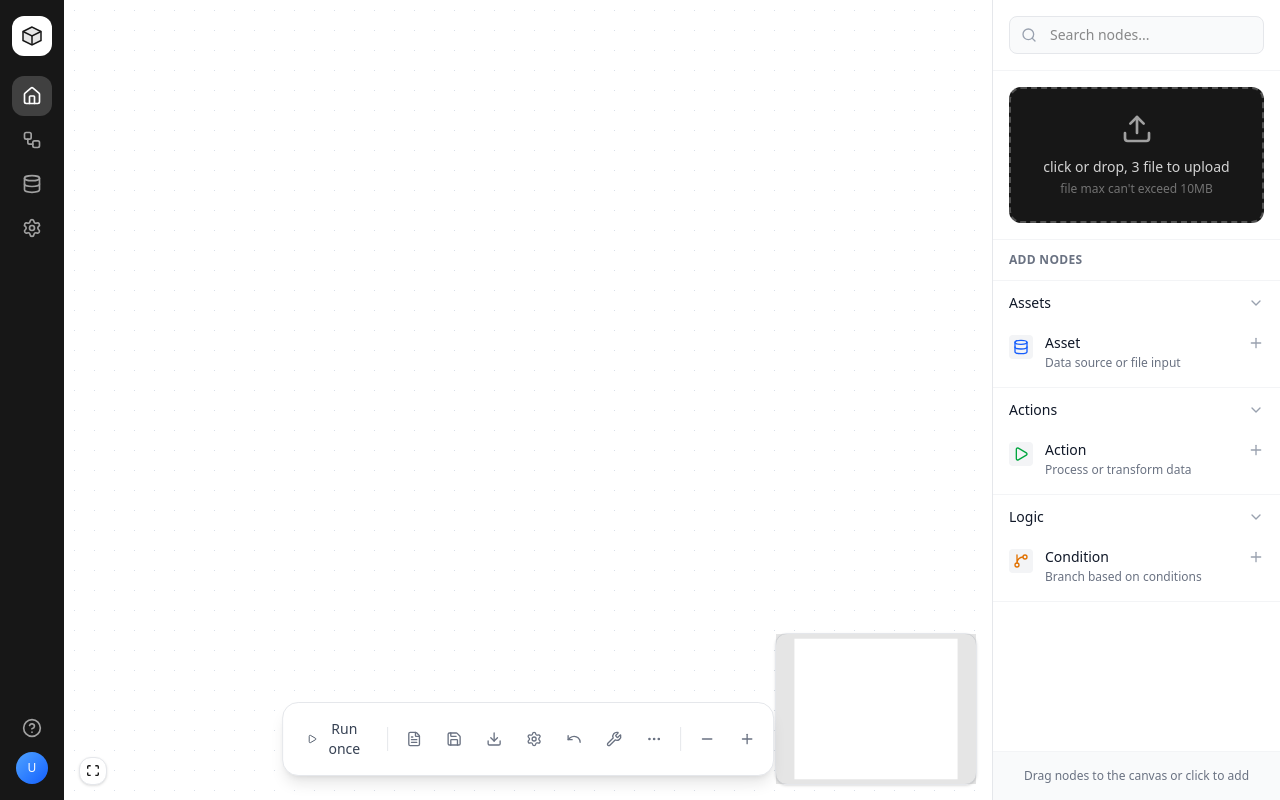
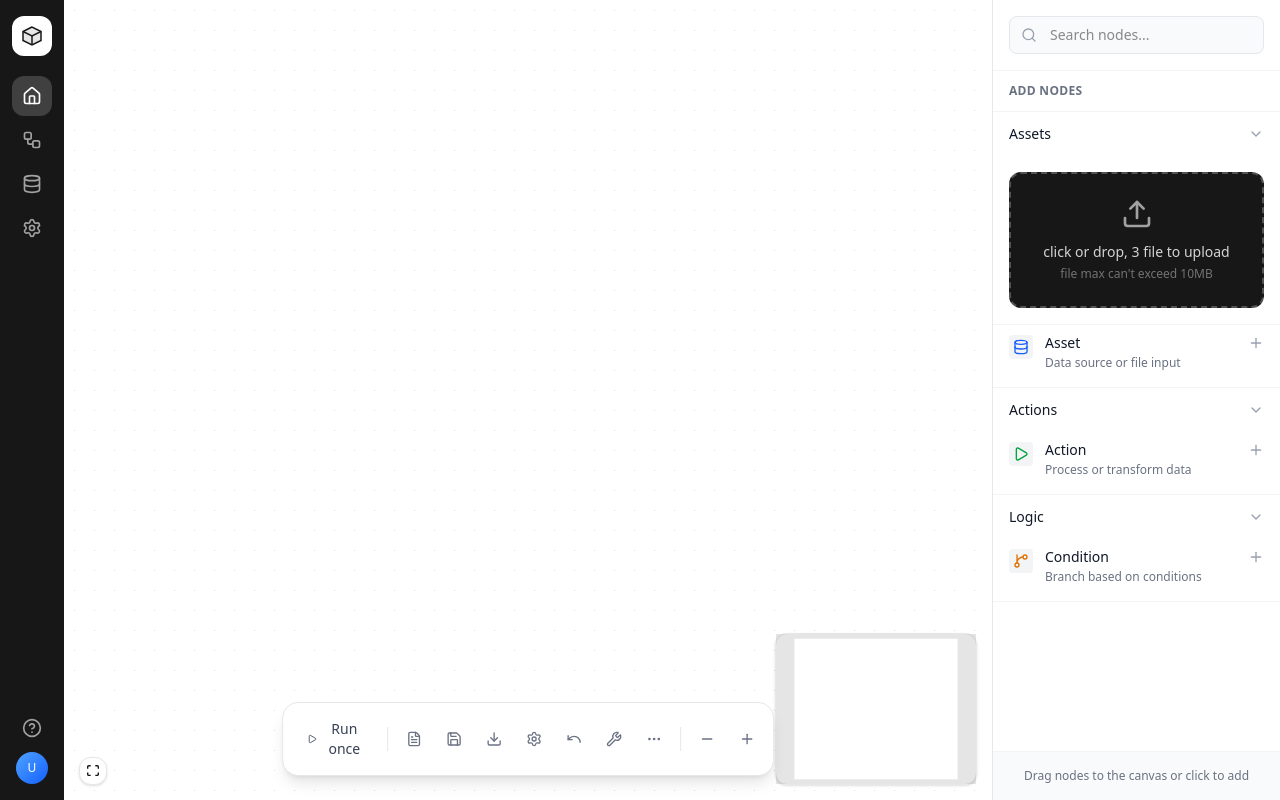
Before and after one commit to Nidhal-Bouzara/DataFlow, a Next.js app: page / in a window 1280 px wide. Built offline with nearby package versions, Linux system fonts and the light colour scheme.

Commit message:
feat(sidebar): add extra content support to CollapsibleSection and integrate FileUploadZone in RightPanel

```diff
--- a/src/components/sidebar/CollapsibleSection.tsx
+++ b/src/components/sidebar/CollapsibleSection.tsx
@@ -19,21 +19,27 @@ interface CollapsibleSectionProps {
   section: ToolSection;
   isOpen: boolean;
   onToggle: () => void;
+  extraContent?: React.ReactNode;
 }
 
-export function CollapsibleSection({ section, isOpen, onToggle }: CollapsibleSectionProps) {
+export function CollapsibleSection({ section, isOpen, onToggle, extraContent }: CollapsibleSectionProps) {
   return (
     <div className="border-b border-gray-100">
       <button onClick={onToggle} className="w-full flex items-center justify-between px-4 py-3 hover:bg-gray-50 transition-colors">
         <span className="text-sm font-medium text-gray-900">{section.title}</span>
         {isOpen ? <ChevronDown className="w-4 h-4 text-gray-400" /> : <ChevronRight className="w-4 h-4 text-gray-400" />}
       </button>
-      {isOpen && section.items && (
-        <div className="pb-2">
-          {section.items.map((item, idx) => (
-            <ToolItemComponent key={idx} item={item} />
-          ))}
-        </div>
+      {isOpen && (
+        <>
+          {extraContent}
+          {section.items && (
+            <div className="pb-2">
+              {section.items.map((item, idx) => (
+                <ToolItemComponent key={idx} item={item} />
+              ))}
+            </div>
+          )}
+        </>
       )}
     </div>
   );
--- a/src/components/sidebar/RightPanel.tsx
+++ b/src/components/sidebar/RightPanel.tsx
@@ -31,9 +31,6 @@ export function RightPanel() {
         </div>
       </div>
 
-      {/* File Upload Zone */}
-      <FileUploadZone />
-
       {/* Section Header */}
       <div className="px-4 py-3 border-b border-gray-100">
         <h2 className="text-xs font-semibold text-gray-500 uppercase tracking-wide">Add Nodes</h2>
@@ -47,6 +44,7 @@ export function RightPanel() {
             section={section}
             isOpen={openSections[section.title] ?? section.defaultOpen ?? false}
             onToggle={() => toggleSection(section.title)}
+            extraContent={section.title === "Assets" ? <FileUploadZone /> : undefined}
           />
         ))}
       </div>
```
